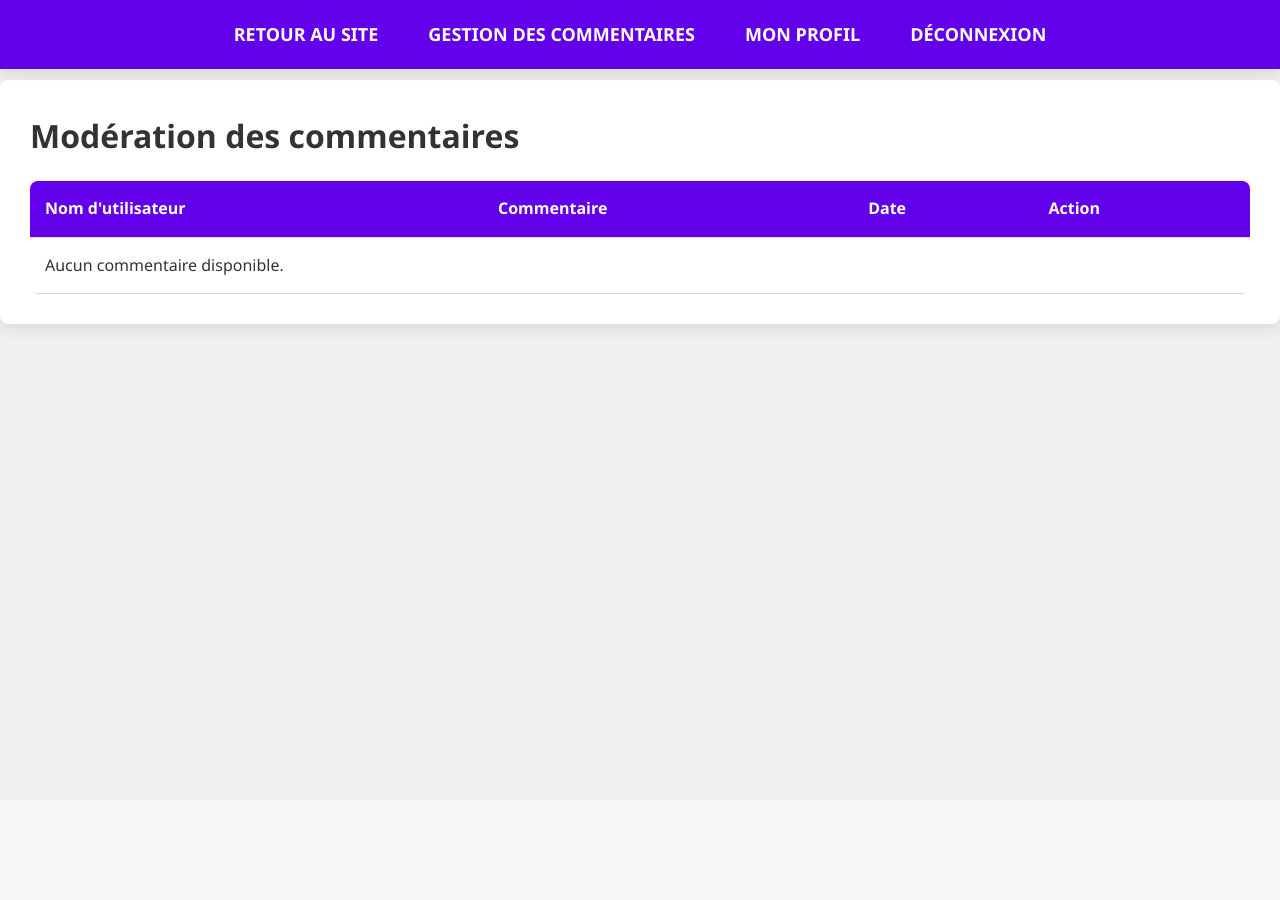
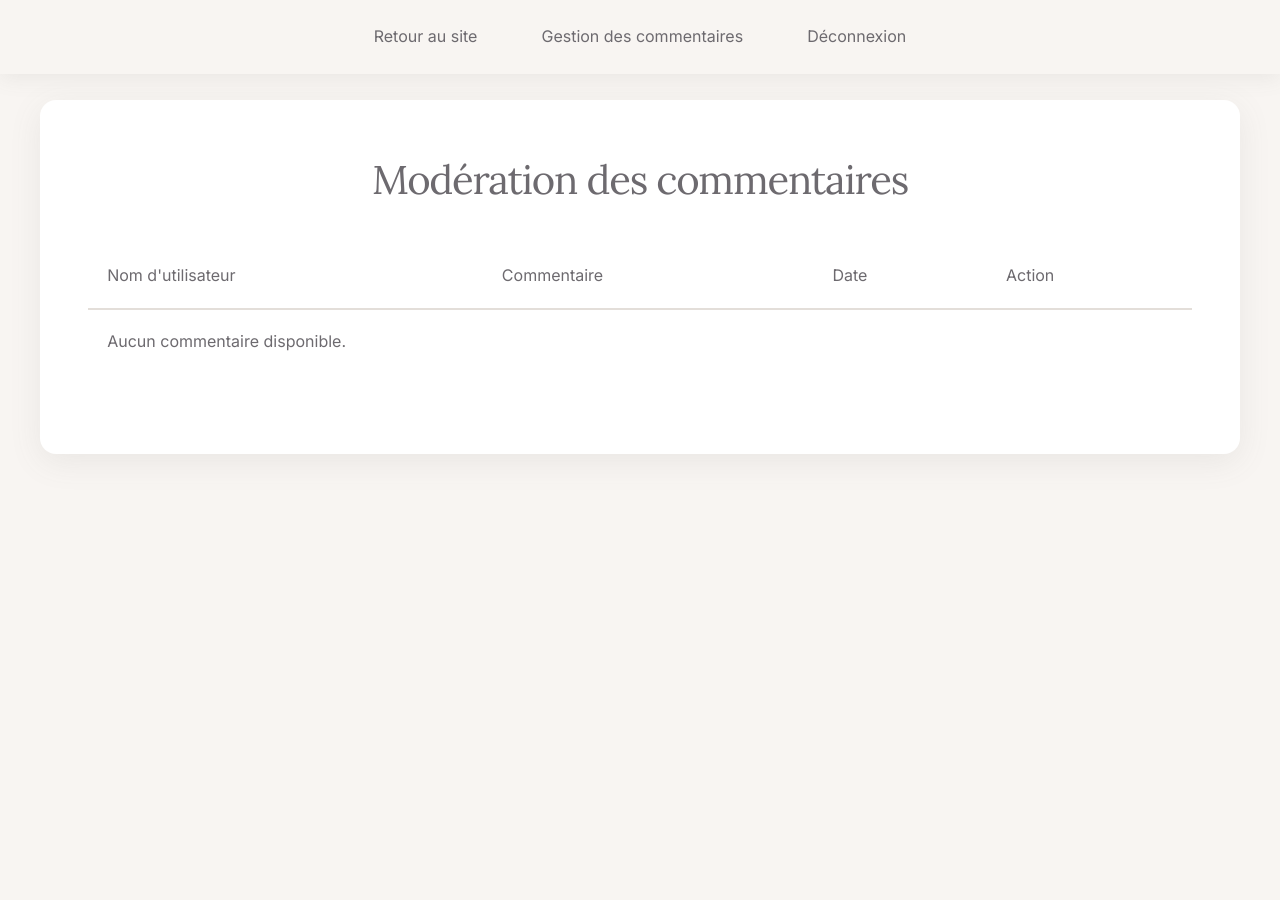
Before and after one commit to scott-allo/livre-or, a PHP site: page /pages/moderateur.php in a window 1280 px wide. Before the commit the page ends 333 px from the top, so only its background shows below. Run offline with PHP 8.4, Linux system fonts and the light colour scheme; the visitor is signed in with stand-in values (Sample User, id 1); data comes from the database, SQL or seed files in the repository; data that the repository does not hold is empty.

Commit message:
css moderateur.php

```diff
--- a/css/moderateur.css
+++ b/css/moderateur.css
@@ -1,216 +1,189 @@
-/* RESET DE BASE */
+/* VARIABLES MODERNES */
+:root {
+  --beige-creme: #f8f5f2;
+  --taupe-doux: #e3ded9;
+  --terracotta: #c17c74;
+  --gris-chaud: #6d6a6f;
+  --poudre: #eee6e1;
+  --ombre-douce: rgba(109, 106, 111, 0.1);
+}
+
+/* RESET ÉLÉGANT */
 * {
   margin: 0;
   padding: 0;
   box-sizing: border-box;
 }
 
-/* Style global du body */
 body {
-  font-family: "Segoe UI", Tahoma, Geneva, Verdana, sans-serif;
-  background-color: #f0f0f0; /* Fond clair */
-  color: #333;
+  font-family: "Inter", system-ui, -apple-system, sans-serif;
+  background-color: var(--beige-creme);
+  color: var(--gris-chaud);
   line-height: 1.6;
+  min-height: 100vh;
 }
 
-/* Menu de navigation */
+/* NAVIGATION MINIMALISTE */
 nav {
-  background-color: #6200ea; /* Violet vibrant */
-  padding: 15px 20px;
+  background: var(--beige-creme);
+  padding: 1.5rem 2rem;
   position: fixed;
   top: 0;
-  left: 0;
   width: 100%;
+  box-shadow: 0 4px 20px var(--ombre-douce);
+  backdrop-filter: blur(8px);
   z-index: 1000;
-  box-shadow: 0 4px 10px rgba(0, 0, 0, 0.1); /* Ombre portée légère */
 }
 
 nav ul {
-  list-style-type: none;
   display: flex;
-  justify-content: center; /* Centrer les éléments horizontalement */
-  gap: 30px; /* Espacement entre les liens */
+  justify-content: center;
+  gap: 2rem;
+  list-style: none;
 }
 
-nav ul li {
-  padding: 5px 10px;
-  border-radius: 8px; /* Coins arrondis */
-  transition: background-color 0.3s, transform 0.3s; /* Transitions douces */
+nav a {
+  color: var(--gris-chaud);
+  text-decoration: none;
+  font-weight: 400;
+  padding: 0.5rem 1rem;
+  transition: all 0.3s cubic-bezier(0.25, 0.46, 0.45, 0.94);
+  position: relative;
 }
 
-nav ul li a {
-  color: white;
-  text-decoration: none;
-  font-size: 18px;
-  font-weight: bold;
-  text-transform: uppercase;
+nav a::after {
+  content: "";
+  position: absolute;
+  bottom: -4px;
+  left: 0;
+  width: 0;
+  height: 1px;
+  background: var(--terracotta);
+  transition: width 0.3s ease;
 }
 
-nav ul li:hover {
-  background-color: #3700b3; /* Ombre plus foncée sur le survol */
-  transform: scale(1.05); /* Agrandir légèrement l'élément */
+nav a:hover::after {
+  width: 100%;
 }
 
-nav ul li a:hover {
-  color: #ffeb3b; /* Changer la couleur du texte au survol */
+/* CONTENU PRINCIPAL */
+.content-wrapper {
+  max-width: 1200px;
+  margin: 100px auto 40px;
+  padding: 3rem;
+  background: white;
+  border-radius: 16px;
+  box-shadow: 0 8px 32px var(--ombre-douce);
 }
 
-/* Style du bouton de déconnexion */
-nav ul li a.logout {
-  color: #ff1744; /* Couleur de texte rouge vif pour déconnexion */
+h1 {
+  color: var(--gris-chaud);
+  font-family: "Lora", serif;
+  font-weight: 400;
+  font-size: 2.5rem;
+  margin-bottom: 2rem;
+  text-align: center;
+  letter-spacing: -0.03em;
 }
 
-nav ul li a.logout:hover {
-  color: #ffffff; /* Blanc au survol */
+/* TABLEAU ÉLÉGANT */
+table {
+  width: 100%;
+  border-collapse: collapse;
+  background: white;
+  margin: 2rem 0;
 }
 
-/* Contenu principal */
-.content-wrapper {
-  margin-top: 80px; /* Espacement pour le menu fixe */
-  padding: 30px;
-  background-color: white;
-  border-radius: 8px;
-  box-shadow: 0 4px 15px rgba(0, 0, 0, 0.1); /* Ombre autour du contenu */
+thead {
+  border-bottom: 2px solid var(--taupe-doux);
 }
 
-/* Table des commentaires */
-table {
-  width: 100%;
-  margin-top: 20px;
-  border-collapse: collapse;
-  border-radius: 8px;
-  overflow: hidden;
+th {
+  padding: 1.2rem;
+  color: var(--gris-chaud);
+  font-weight: 400;
+  text-align: left;
 }
 
-table thead {
-  background-color: #6200ea; /* Violet de l'entête */
+td {
+  padding: 1.2rem;
+  border-bottom: 1px solid var(--taupe-doux);
+}
+
+tr:last-child td {
+  border-bottom: none;
+}
+
+tr:hover {
+  background: var(--poudre);
+}
+
+/* BOUTONS RAFFINÉS */
+button {
+  background: var(--terracotta);
+  color: white;
+  border: none;
+  padding: 0.8rem 1.5rem;
+  border-radius: 8px;
+  cursor: pointer;
+  font-weight: 400;
+  transition: transform 0.2s ease;
+  display: inline-flex;
+  align-items: center;
+  gap: 0.5rem;
+}
+
+button:hover {
+  transform: translateY(-1px);
+  box-shadow: 0 4px 12px rgba(193, 124, 116, 0.2);
+}
+
+button:active {
+  transform: translateY(0);
+}
+
+/* MESSAGES DÉLICATS */
+.success-message {
+  background: rgba(193, 124, 116, 0.1);
+  color: var(--terracotta);
+  padding: 1rem;
+  border-radius: 8px;
+  border-left: 3px solid var(--terracotta);
+}
+
+.confirmation-box {
+  background: white;
+  padding: 2rem;
+  border-radius: 12px;
+  box-shadow: 0 8px 24px var(--ombre-douce);
+  margin: 2rem 0;
+}
+
+.confirm-btn {
+  background: var(--terracotta);
   color: white;
 }
 
-table th,
-table td {
-  padding: 15px;
-  text-align: left;
-  border-bottom: 1px solid #ddd;
+.cancel-btn {
+  background: transparent;
+  color: var(--gris-chaud);
+  border: 1px solid var(--taupe-doux);
 }
 
-table tr:hover {
-  background-color: #f1f1f1; /* Effet de survol pour les lignes */
-}
-
-button {
-  background-color: #ff1744; /* Bouton rouge vif */
-  color: white;
-  border: none;
-  padding: 10px 20px;
-  border-radius: 5px;
-  cursor: pointer;
-  transition: background-color 0.3s, transform 0.3s;
-}
-
-button:hover {
-  background-color: #d50000; /* Rouge plus foncé sur survol */
-  transform: scale(1.05); /* Agrandir légèrement */
-}
-
-button:focus {
-  outline: none;
-}
-
-/* Messages de succès ou erreur */
-.success-message {
-  color: #388e3c; /* Vert pour succès */
-  font-weight: bold;
-  margin-top: 20px;
-}
-
-.error-message {
-  color: #f44336; /* Rouge pour erreur */
-  font-weight: bold;
-}
-
-/* ------------------------ MEDIA QUERIES POUR RENDRE RESPONSIF ------------------------ */
-
-/* Pour les écrans de taille moyenne (tablettes, smartphones en paysage) */
-@media (max-width: 1024px) {
-  nav ul {
-    gap: 15px; /* Espacement plus petit */
+/* RESPONSIVE DESIGN */
+@media (max-width: 768px) {
+  .content-wrapper {
+    padding: 2rem;
+    margin: 80px 1rem 2rem;
   }
 
-  nav ul li {
-    padding: 5px 8px;
+  nav ul {
+    gap: 1rem;
   }
 
-  nav ul li a {
-    font-size: 16px; /* Réduction de la taille des liens */
-  }
-
-  table th,
-  table td {
-    padding: 12px; /* Réduction de la taille du padding dans le tableau */
-  }
-
-  button {
-    padding: 8px 15px; /* Boutons un peu plus petits */
+  table {
+    font-size: 0.9rem;
   }
 }
 
-/* Pour les écrans plus petits (smartphones en portrait) */
-@media (max-width: 600px) {
-  nav ul {
-    flex-direction: column; /* Mettre les liens du menu en colonne */
-    align-items: center; /* Centrer les éléments */
-    gap: 20px; /* Espacement entre les liens */
-  }
-
-  nav ul li {
-    width: 100%; /* Les éléments de menu occupent toute la largeur */
-    text-align: center; /* Centrer le texte des éléments de menu */
-  }
-
-  nav ul li a {
-    font-size: 14px; /* Réduction de la taille des liens sur les petits écrans */
-  }
-
-  .content-wrapper {
-    padding: 20px; /* Réduction du padding pour les petits écrans */
-  }
-
-  table th,
-  table td {
-    padding: 10px; /* Réduction de la taille du padding dans le tableau */
-  }
-
-  button {
-    padding: 6px 12px; /* Boutons encore plus petits */
-  }
-
-  .success-message,
-  .error-message {
-    font-size: 14px; /* Réduction de la taille des messages */
-  }
-}
-
-/* Pour les très petits écrans (smartphones ultra compacts) */
-@media (max-width: 400px) {
-  nav ul li {
-    padding: 5px 8px;
-  }
-
-  nav ul li a {
-    font-size: 12px; /* Plus petit pour les très petits écrans */
-  }
-
-  .content-wrapper {
-    padding: 15px; /* Moins de padding pour les écrans ultra compacts */
-  }
-
-  table th,
-  table td {
-    padding: 8px; /* Encore plus petit pour les petites tables */
-  }
-
-  button {
-    padding: 5px 10px; /* Taille de bouton ultra compacte */
-  }
-}
+@import url("https://fonts.googleapis.com/css2?family=Inter:wght@300;400;500&family=Lora:wght@400;500&display=swap");
--- a/models/Comment.php
+++ b/models/Comment.php
@@ -1,10 +1,8 @@
 <?php
 
+
+
 require_once __DIR__ . '/../models/Database.php';
-
-if (session_status() === PHP_SESSION_NONE) {
-    session_start();
-}
 
 class Comment {
     private $pdo;
--- a/models/Database.php
+++ b/models/Database.php
@@ -11,7 +11,7 @@ class Database {
             $this->conn = new PDO(
                 "mysql:host=localhost;dbname=livreor",
                 "root",
-                "",
+                "root",
                 [
                     PDO::ATTR_ERRMODE => PDO::ERRMODE_EXCEPTION,
                     PDO::ATTR_DEFAULT_FETCH_MODE => PDO::FETCH_ASSOC,
--- /dev/null
+++ b/pages/hash.php
@@ -0,0 +1,4 @@
+<?php
+$hash = password_hash('Ioipb*(&(*^970', PASSWORD_BCRYPT);
+echo $hash;
+?>
--- a/pages/moderateur.php
+++ b/pages/moderateur.php
@@ -1,10 +1,11 @@
 <?php
+session_start();
 
 require_once __DIR__ . '/../models/Database.php';
 require_once __DIR__ . '/../models/Comment.php';
 require_once __DIR__ . '/../models/User.php';
 
-// Vérifie si l'utilisateur est connecté (modifie selon ta logique)
+// Vérifie si l'utilisateur est connecté
 if (!isset($_SESSION['login'])) {
     header("Location: login.php");
     exit;
@@ -16,20 +17,15 @@ $db = $database->getConnection();
 $commentModel = new Comment($db);
 
 // Suppression d'un commentaire si demandé
+$message = '';
 if (isset($_POST['delete_id'])) {
     $deleteResult = $commentModel->delete($_POST['delete_id']);
-    echo $deleteResult['message'];
+    // Message après suppression
+    $message = $deleteResult['message']; // Assure-toi que delete() retourne ce message
 }
 
 // Récupérer et afficher les commentaires
 $comments = $commentModel->read();
-foreach ($comments as $comment) {
-    echo "<p>" . htmlspecialchars($comment['comment']) . "</p>";
-    echo "<form method='POST'>
-            <input type='hidden' name='delete_id' value='" . $comment['id'] . "'>
-            <button type='submit'>Supprimer</button>
-          </form>";
-}
 ?>
 
 <!DOCTYPE html>
@@ -39,6 +35,7 @@ foreach ($comments as $comment) {
     <meta name="viewport" content="width=device-width, initial-scale=1.0">
     <title>Gestion des commentaires</title>
     <link rel="stylesheet" href="/livre-or/css/moderateur.css">
+    <link href="https://fonts.googleapis.com/css2?family=Inter:wght@300;400;500&family=Lora:wght@400;500&display=swap" rel="stylesheet">
 </head>
 <body>
 
@@ -47,7 +44,6 @@ foreach ($comments as $comment) {
     <ul>
         <li><a href="/livre-or/index.php">Retour au site</a></li>
         <li><a href="/livre-or/pages/moderateur.php">Gestion des commentaires</a></li>
-        <li><a href="/livre-or/pages/profile.php">Mon profil</a></li>
         <li><a href="/livre-or/pages/logout.php">Déconnexion</a></li>
     </ul>
 </nav>
@@ -55,10 +51,7 @@ foreach ($comments as $comment) {
 <div class="content-wrapper">
     <h1>Modération des commentaires</h1>
 
-    <?php if (isset($message)): ?>
-        <p class="success-message"><?= htmlspecialchars($message) ?></p>
-    <?php endif; ?>
-
+    <!-- Affichage du message après la table -->
     <table>
         <thead>
             <tr>
@@ -72,7 +65,7 @@ foreach ($comments as $comment) {
             <?php if (!empty($comments)): ?>
                 <?php foreach ($comments as $comment): ?>
                     <tr>
-                        <td><?= htmlspecialchars($comment['id_user']) ?></td>
+                        <td><?= htmlspecialchars($comment['login']) ?></td>
                         <td><?= htmlspecialchars($comment['comment']) ?></td>
                         <td><?= htmlspecialchars($comment['date']) ?></td>
                         <td>
@@ -90,6 +83,11 @@ foreach ($comments as $comment) {
             <?php endif; ?>
         </tbody>
     </table>
+
+    <!-- Affichage du message de succès ou d'erreur après suppression -->
+    <?php if (!empty($message)): ?>
+        <p class="success-message"><?= htmlspecialchars($message) ?></p>
+    <?php endif; ?>
 </div>
 
 </body>
```
Also changed, not shown: pages/profil.php (+14 -5 lines).
